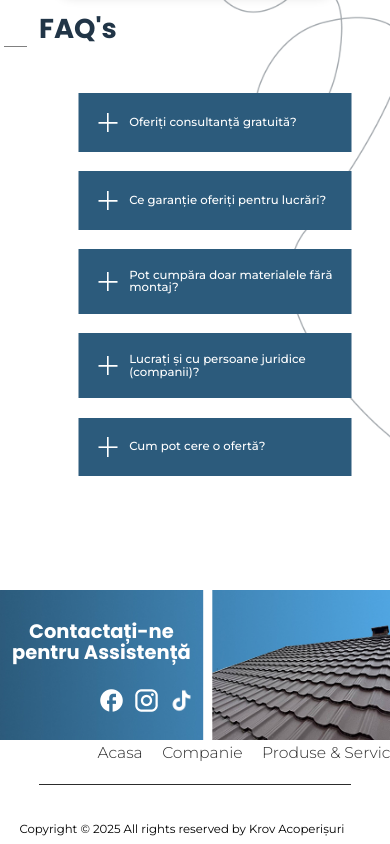
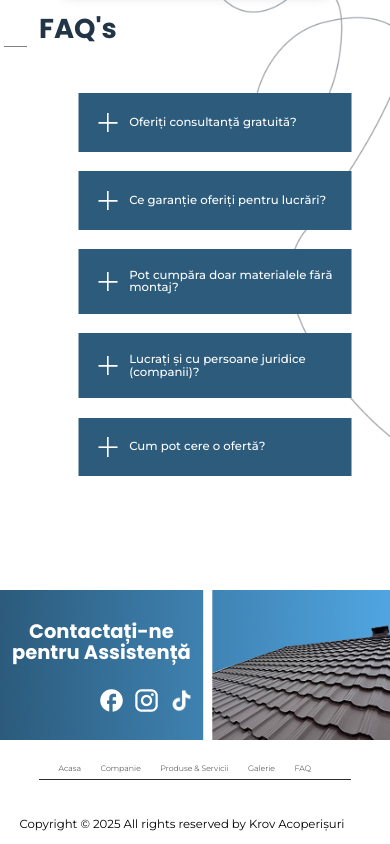
Before and after one commit to gEoNNNN/Krov-Acoperisuri, a React (Vite) app: page / in a window 390 px wide. Shown: the part 2043-2887 px from the top of the page. Built offline with nearby package versions, Linux system fonts and the light colour scheme.

Commit message:
final design

```diff
--- a/src/App.css
+++ b/src/App.css
@@ -448,11 +448,6 @@ html, body {
     right: 10vw;
     top: 80%;
   }
-  .navbar-list-item {
-  display: inline;
-  font-size: 0.1vw;
-}
-
 }
 
 .Services-list {
@@ -1100,13 +1095,15 @@ html, body {
     margin-top: 25vw;
     margin-left: 3vw;
   }
-  .Footer-links {
-    font-size: 5vw;
-    margin-top: 18vw;
-    margin-left: 5vw;
+  .Footer-links-list {
+    font-size: 2vw;
+    position: relative;
+    top: 1vw;
+    margin-left: 15vw;
+    margin-top: 10vw;
   }
   .Footer-links-list li a {
-    font-size: 4vw;
+    font-size: 2vw;
   }
   .Footer-Copyright {
     font-size: 3vw;
@@ -1478,6 +1475,12 @@ html, body {
   }
 
   .FAQ {
-  margin-top: 1vw;
+    margin-top: 1vw;
+  }
 }
+
+@media (max-width: 630px) {
+  .Footer-links-list{
+    font-size: 1vw;
+  }
 }
--- a/src/App.tsx
+++ b/src/App.tsx
@@ -22,7 +22,7 @@ import footerline from "./assets/Line 16 (1).png"
 import mobilefooter from "./assets/Group 71.jpg"//
 import LiveChat from "./LiveChat";
 import PhoneIcon from "./assets/material-symbols_call.png"
-import decking from "./assets/imagesdeck.jpeg"
+import decking from "./assets/decking.webp"
 import sindrila from "./assets/sindrila.webp"
 import fixare from "./assets/suruburi, piulite si cuie.jpg"
 import lemn from "./assets/IMG-56c6529f6aeb21cf20480b7d941c1e24-V.jpg"
@@ -45,7 +45,7 @@ function App() {
                   link: "https://forum.misiuneacasa.ro/forum/amenajari-exterioare/invelitori-si-acoperisuri/33360-streasina-terasa"
                 },
                 {
-                  text: "Decking acoperișuri",
+                  text: "Decking",
                   img: decking,
                   link: "https://www.hidroset.ro/blog/avantaje-si-dezavantaje-la-un-deck-pe-terasa/"
                 },
```
Also changed, not shown: src/assets/decking.webp (added).
